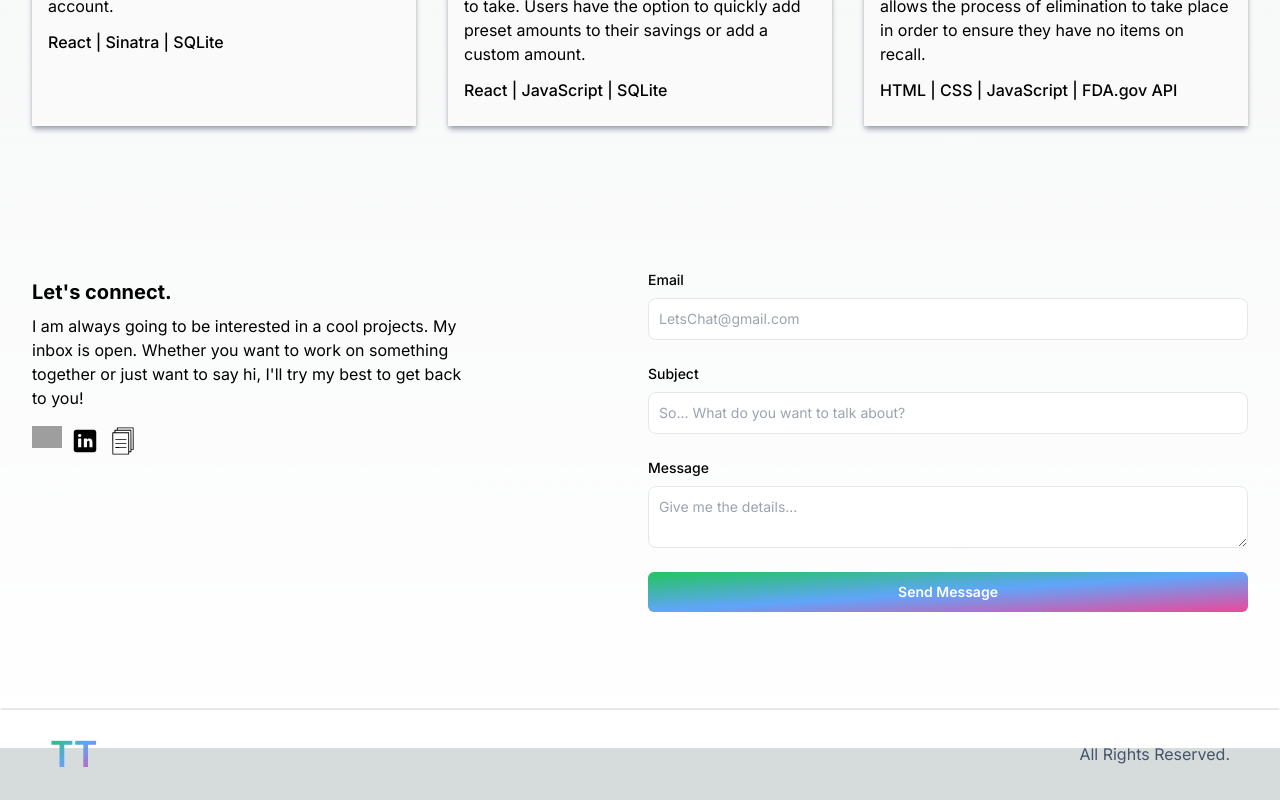
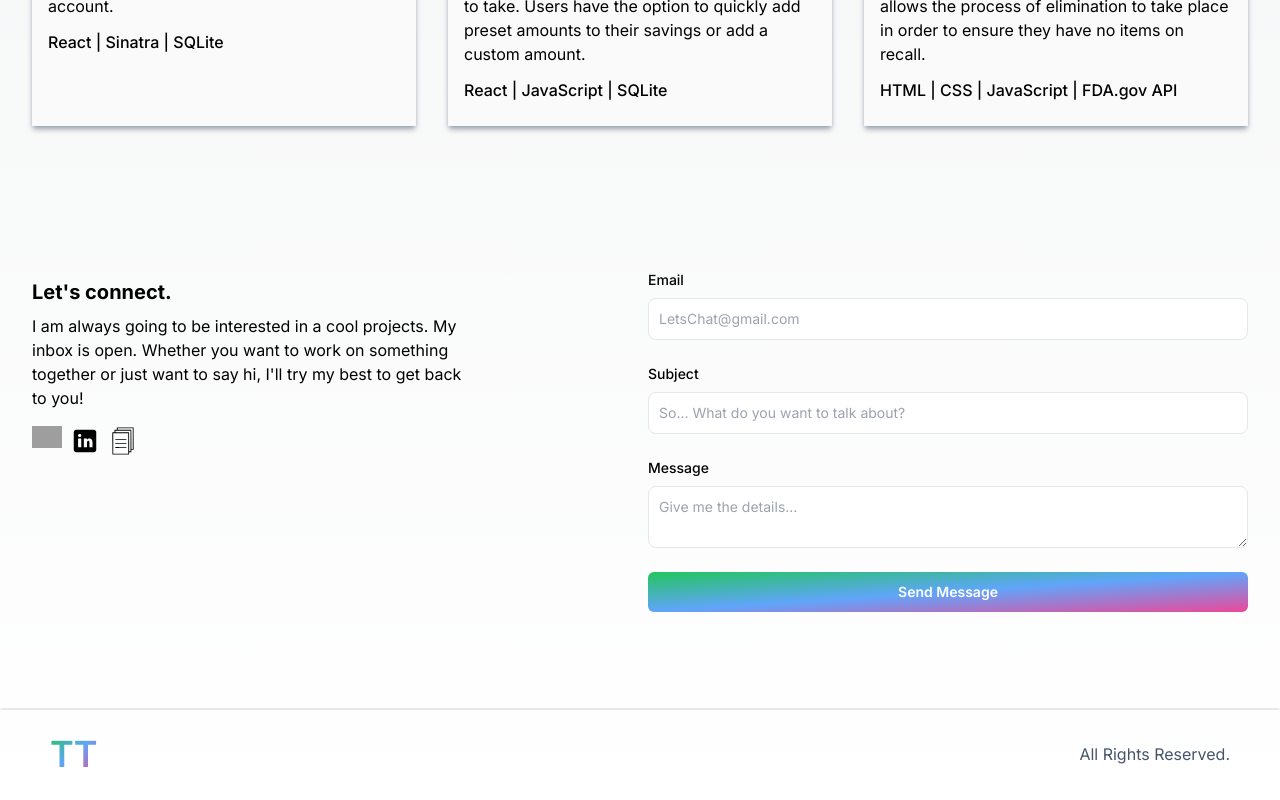
Before and after one commit to timtran007/tims-portfolio-2.0, a Next.js app: page / in a window 1280 px wide. Shown: the part 3403-4203 px from the top of the page. Built offline with nearby package versions, Linux system fonts and the light colour scheme; grey boxes are pictures that could not be loaded.

Commit message:
fixes weird coloring on footer

```diff
--- a/app/page.js
+++ b/app/page.js
@@ -15,7 +15,7 @@ export default function Home() {
         <ProjectsSection />
         <EmailSection />
       </div>
-      <div className='max-h-10'>
+      <div>
         <Footer />
       </div>
     </main>
```
